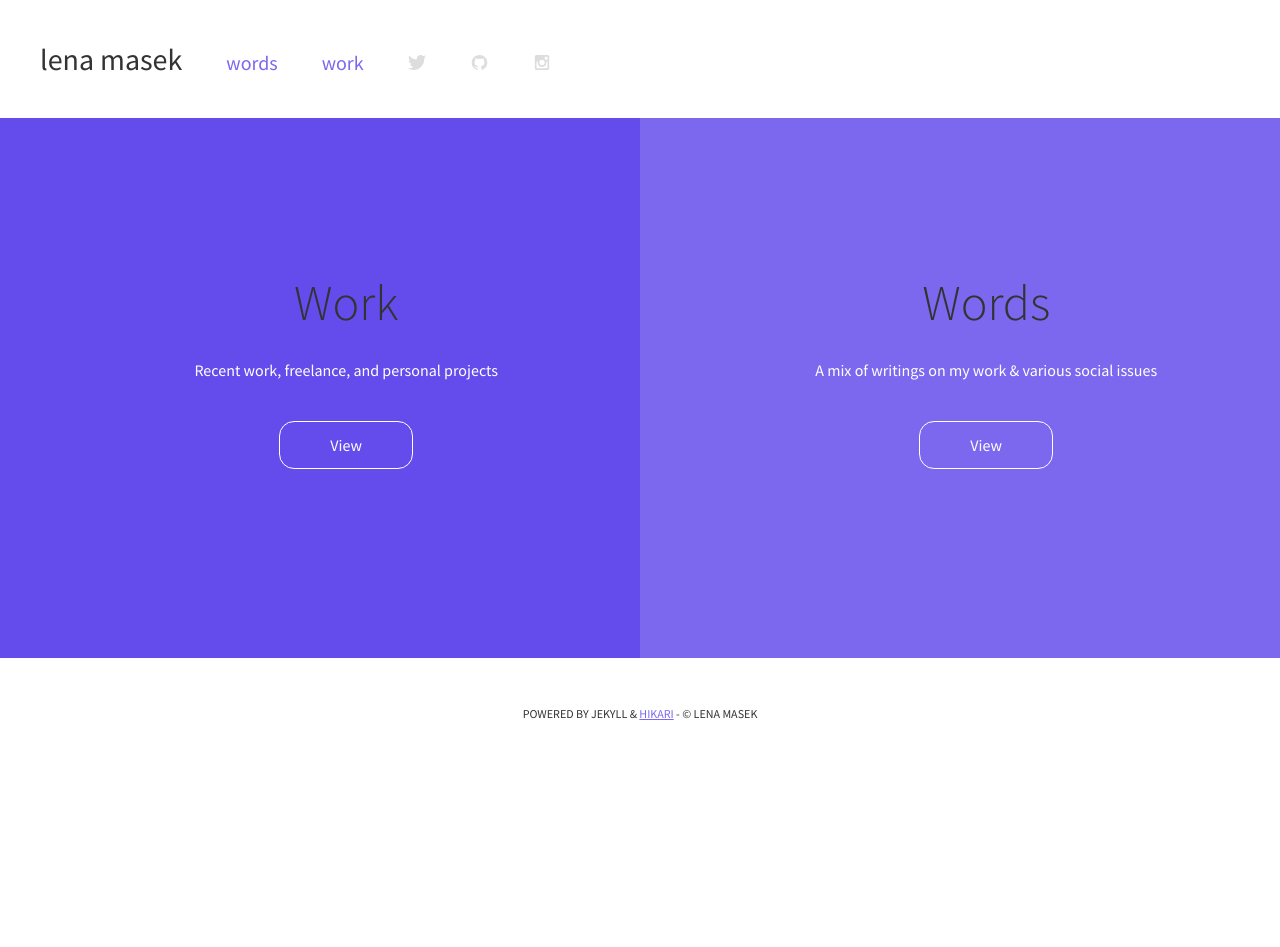
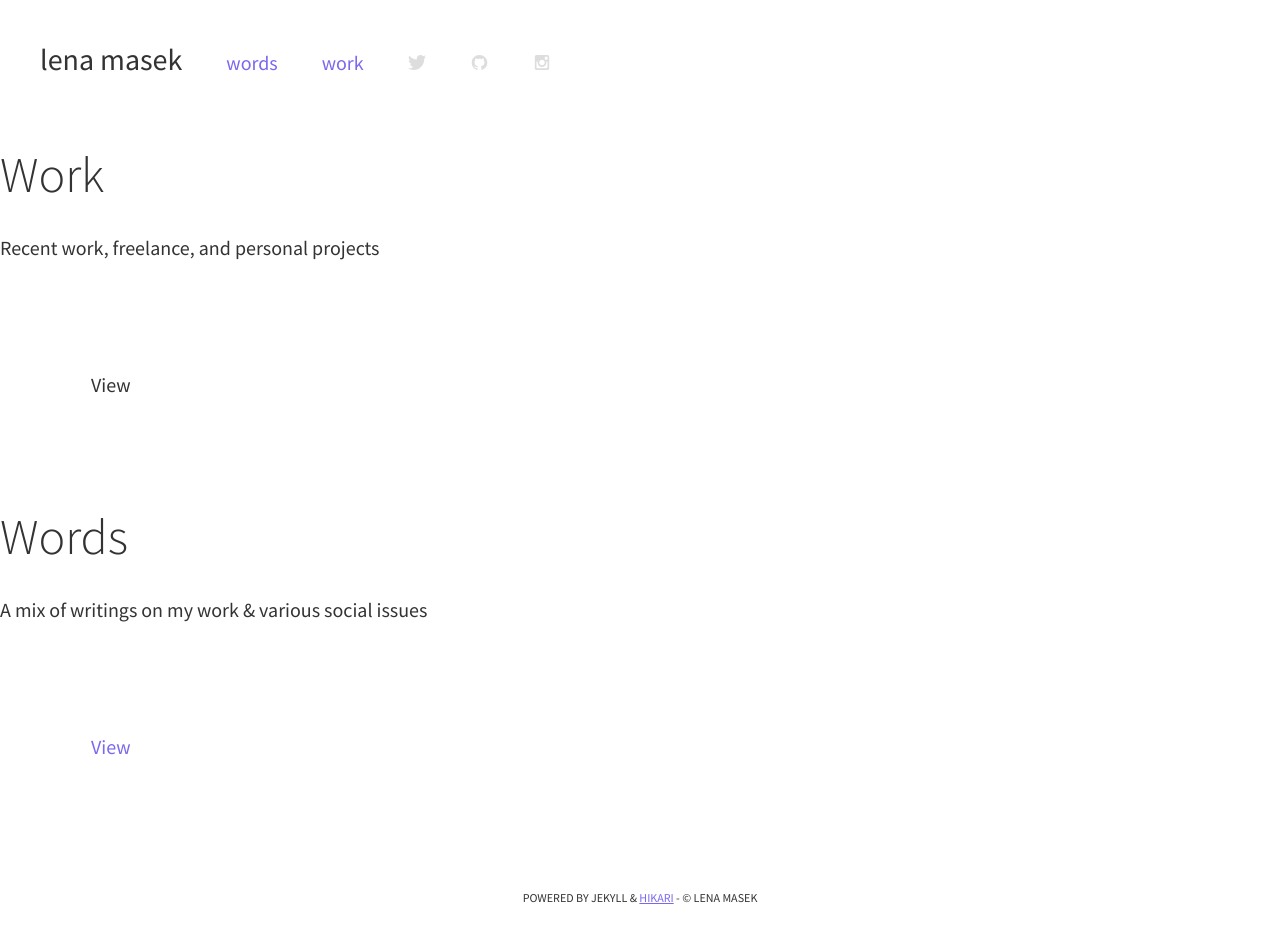
Before and after one commit to lenamasek/lenamasek.github.io, a Jekyll site: the page built from frontpage.html, in a window 1280 px wide. Built offline with Jekyll 4.4.1, drawn with Linux system fonts in a browser that asks for light colours; before the commit the page ends 900 px from its top, so only the background shows below that.

Commit message:
adding to front page content and design

```diff
--- a/_scss/base/_global.scss
+++ b/_scss/base/_global.scss
@@ -182,37 +182,11 @@
 ================================================================== */
 
 
-.frontpg {
-  height:60vh;
-  min-height:400px;
-  max-height:800px;
-  width:50%;
-  margin-bottom:40px;
-  padding: 10% 2cm 0 10%;
+.home {
   text-align:center;
-}x
-
-.frontpg h1 {
-  color:#fff;
-  line-height:22px;
 }
 
-.frontpg p {
-  font-size:16px;
-  color:#fff;
-  line-height:22px;
-  margin:0;
-}
 
-.words {
-  float:right;
-  background:#7b68ee;
-}
-
-.work {
-  float:left;
-  background:#634ceb;
-}
 
 button {
   border: 1px #fff solid;
@@ -222,33 +196,14 @@
   margin:40px;
 }
 
-
-
-.work button:hover {
-  background:#7b68ee;
+section.what-here {
+  background:$main-color;
 }
 
-.words button:hover {
-  background:#634ceb;
-}
 
 @media screen and (max-width:600px) {
 
-  .frontpg {
-    width:100%;
-    clear:both;
-    height:225px;
-    padding: 2.5em 2em;
-    margin-bottom:0;
-  }
 
-  .words {
-    margin-bottom:40px;
-  }
-
-  .frontpg button {
-    margin-top: 20px;
-  }
 }
 
 
```
Also changed, not shown: index.html (+7 -0 lines).
